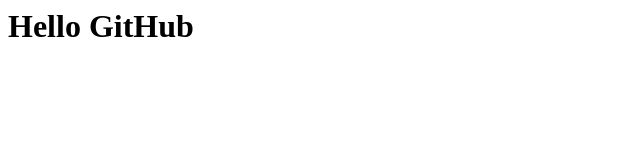
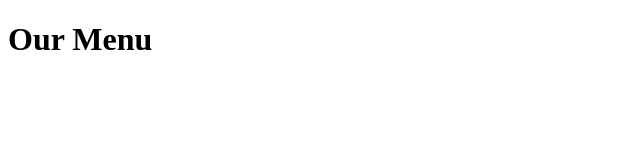
Before and after one commit to j0rgo0r3/module3-solution, a plain HTML site: page index.html in a window 1280 px wide. Shown: the whole page, without its empty margins (0-640 px from the left). Drawn offline with Linux system fonts and the light colour scheme.

Commit message:
Create html and styles

```diff
--- /dev/null
+++ b/css/styles.css
@@ -0,0 +1,3 @@
+h1{
+	text-align: center;
+}
--- a/index.html
+++ b/index.html
@@ -1 +1,11 @@
-<h1>Hello GitHub</h1>
+<!DOCTYPE html>
+<html>
+<head>
+	<meta charset="utf-8">
+	<meta name="viewport" content="width=device-width, initial-scale=1">
+	<title>Module 03 Solution</title>
+</head>
+<body>
+	<h1>Our Menu</h1>
+</body>
+</html>
```
